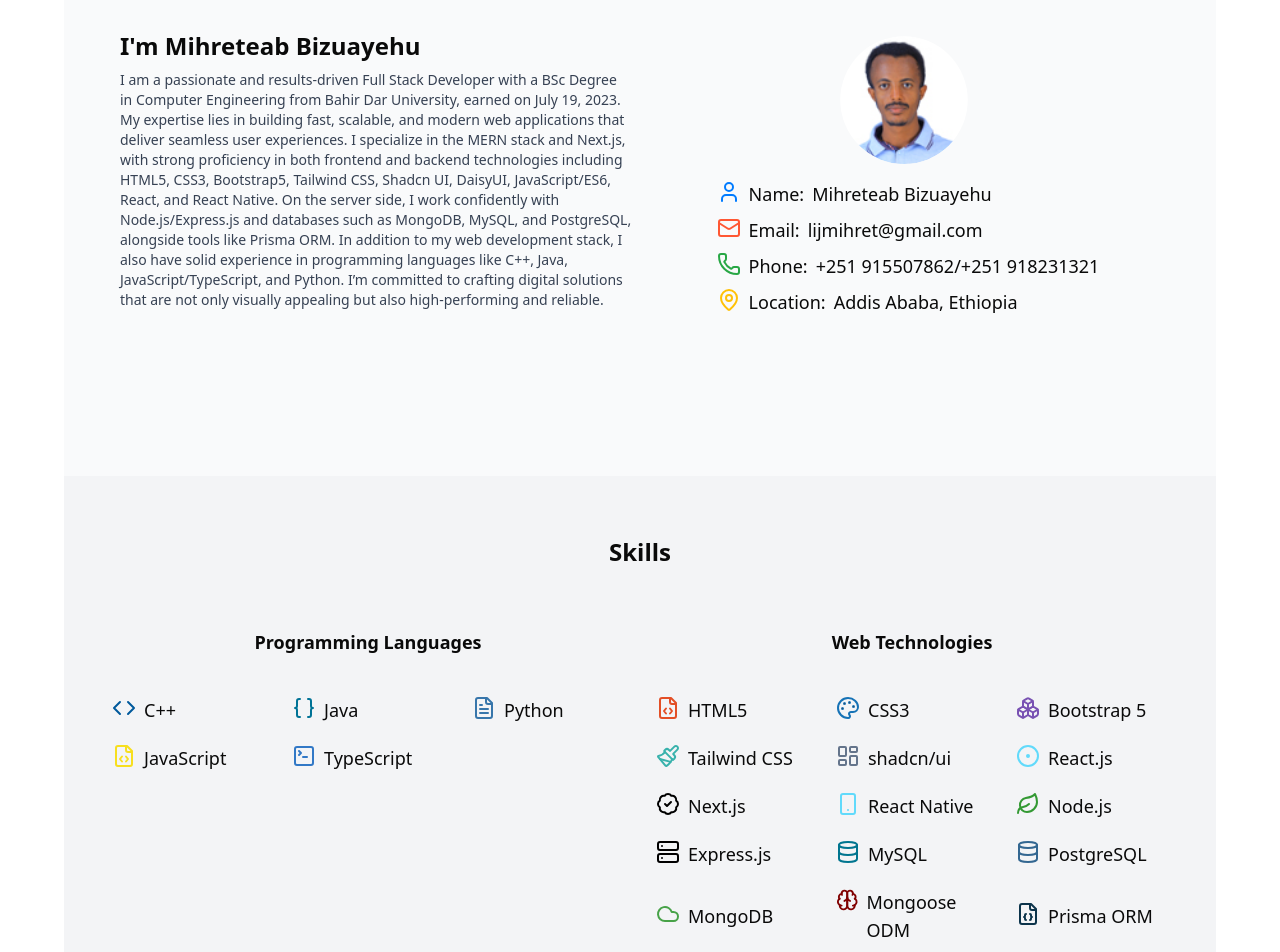
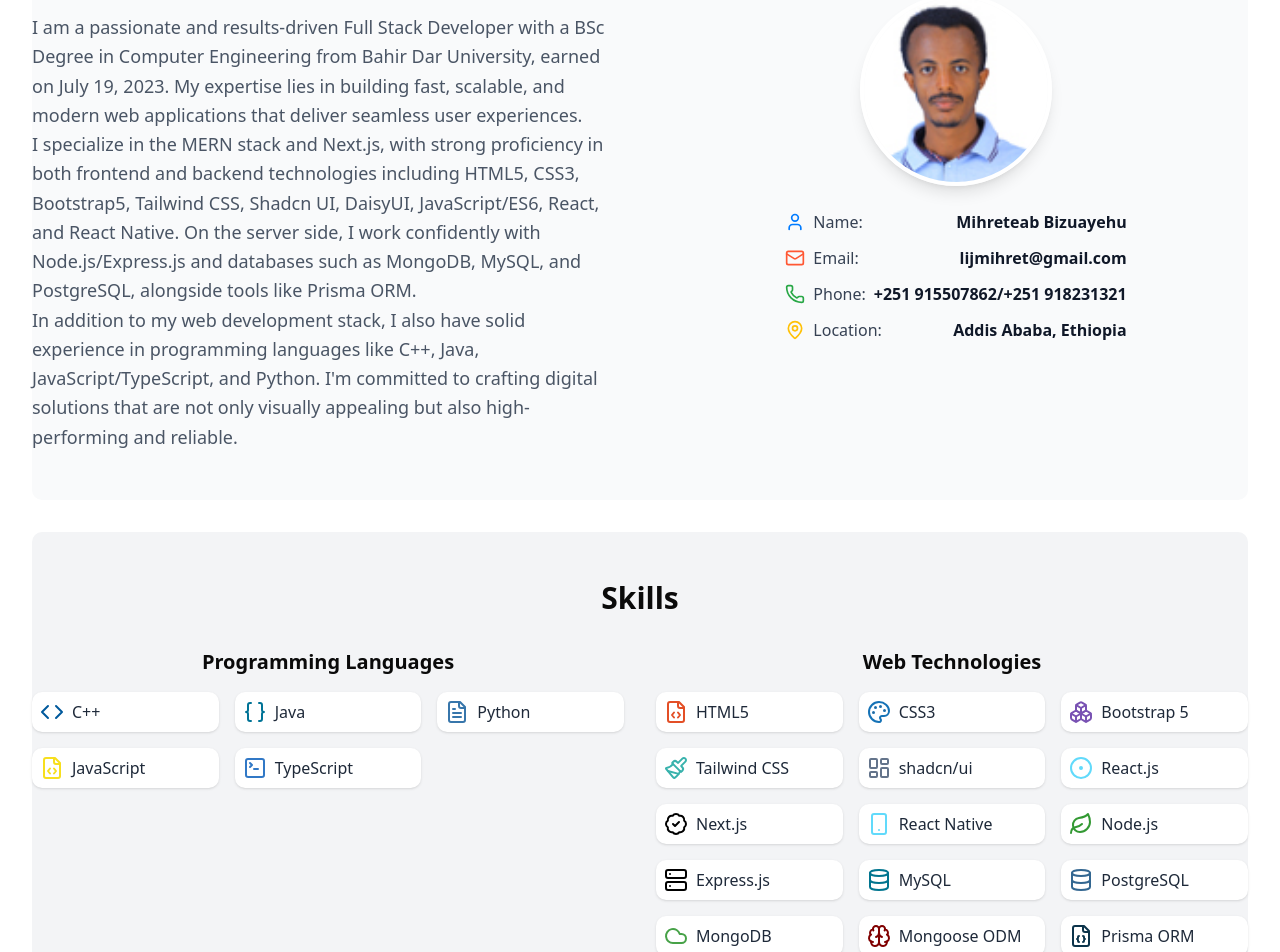
Before and after one commit to Mihreteab-Bizuayehu/mihreteab, a Next.js app: page /about in a window 1280 px wide. Shown: the part 240-1192 px from the top of the page. Built offline with nearby package versions, Linux system fonts and the light colour scheme; no server answers; the database is empty.

Commit message:
refactoring about page

```diff
--- a/app/(pages)/about/page.tsx
+++ b/app/(pages)/about/page.tsx
@@ -10,60 +10,74 @@ import Loading from '@/components/loading';
 export const metadata: Metadata = {
   title: 'About-MeraBizu',
 };
+
 export default async function About() {
   const certificates = await getCertificates();
+
   return (
-    <div className="flex flex-col justify-center w-[90%] mx-auto items-center">
-      <div className="bg-gray-50 flex flex-col gap-4 p-4 mx-auto items-center dark:bg-gray-900 dark:text-white">
-        <h1 className="text-2xl font-bold">About Me</h1>
-        <div className="flex flex-col-reverse sm:flex-row   w-full sm:h-[70vh] gap-4 items-center justify-between px-3 sm:px-10">
-          <section className="flex flex-col items-center sm:w-1/2">
-            <div className="flex flex-col gap-2 mb-5">
-              <h1 className="text-2xl font-bold">
-                I&apos;m Mihreteab Bizuayehu
-              </h1>
-              <p className="text-sm text-gray-700 dark:text-gray-200">
+    <div className="flex flex-col justify-center w-full max-w-7xl mx-auto px-4 sm:px-6 lg:px-8">
+      <div className="bg-gray-50 dark:bg-gray-900 dark:text-white py-8 sm:py-12 rounded-lg">
+        <div className="flex flex-col lg:flex-row gap-8 lg:gap-12 items-center">
+          <section className="w-full lg:w-1/2 space-y-6">
+            <h1 className="text-3xl sm:text-4xl font-bold leading-tight">
+              About Me
+            </h1>
+            <h2 className="text-2xl sm:text-3xl font-semibold text-gray-800 dark:text-gray-100">
+              I'm Mihreteab Bizuayehu
+            </h2>
+            <div className="prose dark:prose-invert max-w-none text-gray-600 dark:text-gray-300">
+              <p className="text-base sm:text-lg leading-relaxed">
                 I am a passionate and results-driven Full Stack Developer with a
                 BSc Degree in Computer Engineering from Bahir Dar University,
                 earned on July 19, 2023. My expertise lies in building fast,
                 scalable, and modern web applications that deliver seamless user
-                experiences. I specialize in the MERN stack and Next.js, with
-                strong proficiency in both frontend and backend technologies
-                including HTML5, CSS3, Bootstrap5, Tailwind CSS, Shadcn UI,
-                DaisyUI, JavaScript/ES6, React, and React Native. On the server
-                side, I work confidently with Node.js/Express.js and databases
-                such as MongoDB, MySQL, and PostgreSQL, alongside tools like
-                Prisma ORM. In addition to my web development stack, I also have
-                solid experience in programming languages like C++, Java,
-                JavaScript/TypeScript, and Python. I’m committed to crafting
+                experiences.
+              </p>
+              <p className="text-base sm:text-lg leading-relaxed">
+                I specialize in the MERN stack and Next.js, with strong
+                proficiency in both frontend and backend technologies including
+                HTML5, CSS3, Bootstrap5, Tailwind CSS, Shadcn UI, DaisyUI,
+                JavaScript/ES6, React, and React Native. On the server side, I
+                work confidently with Node.js/Express.js and databases such as
+                MongoDB, MySQL, and PostgreSQL, alongside tools like Prisma ORM.
+              </p>
+              <p className="text-base sm:text-lg leading-relaxed">
+                In addition to my web development stack, I also have solid
+                experience in programming languages like C++, Java,
+                JavaScript/TypeScript, and Python. I'm committed to crafting
                 digital solutions that are not only visually appealing but also
                 high-performing and reliable.
               </p>
             </div>
           </section>
 
-          <section className="flex flex-col items-center sm:w-1/2">
-            <div className="flex flex-col items-center justify-center gap-4">
-              <div className="relative overflow-hidden w-32 h-32 rounded-full">
+          <section className="w-full lg:w-1/2 flex justify-center">
+            <div className="flex flex-col items-center space-y-6 max-w-md">
+              <div className="relative w-40 h-40 sm:w-48 sm:h-48 rounded-full overflow-hidden border-4 border-white dark:border-gray-700 shadow-lg">
                 <Image
                   src={mera}
+                  alt="Profile Image"
                   fill
-                  alt={'Profile Image'}
-                  className="w-full h-full object-cover rounded-full mb-2"
+                  className="object-cover"
                   priority
+                  sizes="(max-width: 768px) 100vw, 50vw"
                 />
               </div>
-              <ul>
+              <ul className="space-y-3 w-full">
                 {user.map((item, index) => (
                   <li
                     key={index}
-                    className="flex flex-col sm:flex-row items-center sm:mb-2 mb-5"
+                    className="flex flex-col sm:flex-row items-start sm:items-center gap-2"
                   >
-                    <span className="ml-2 font-medium text-lg flex gap-2">
-                      <item.icon color={item.color} size={item.size} />
-                      {item.label}
+                    <span className="flex items-center text-gray-700 dark:text-gray-300">
+                      <item.icon
+                        color={item.color}
+                        size={20}
+                        className="mr-2"
+                      />
+                      <span className="font-medium">{item.label}</span>
                     </span>
-                    <span className="ml-2 font-medium text-lg">
+                    <span className="sm:ml-auto text-gray-900 dark:text-white font-semibold">
                       {item.content}
                     </span>
                   </li>
@@ -74,35 +88,41 @@ export default async function About() {
         </div>
       </div>
 
-      <div className="bg-gray-100 px-3 sm:px-10 sm:py-15 py-5  h-auto w-full dark:bg-gray-950 dark:text-white">
-        <section className="flex flex-col items-center w-full">
-          <h3 className="text-2xl font-bold mb-5">Skills</h3>
-          <div className="flex flex-col sm:flex-row gap-4 sm:mt-10 w-full">
-            <div className="flex flex-col items-center sm:w-1/2">
-              <h2 className="mb-5 sm:mb-10 text-lg font-bold">
+      <div className="bg-gray-100 dark:bg-gray-950 dark:text-white py-8 sm:py-12 rounded-lg mt-8">
+        <section className="space-y-8">
+          <h3 className="text-3xl font-bold text-center">Skills</h3>
+          <div className="grid grid-cols-1 md:grid-cols-2 gap-8">
+            <div className="space-y-4">
+              <h2 className="text-xl font-bold text-center">
                 Programming Languages
               </h2>
-              <ul className="w-full grid grid-cols-2 sm:grid-cols-3 sm:gap-3">
+              <ul className="grid grid-cols-2 sm:grid-cols-3 gap-4">
                 {iconsConfig.programmingLanguages.map((item, index) => (
-                  <li key={index} className="flex items-center sm:mb-2 mb-5">
-                    <span className="ml-2 text-lg flex gap-2">
+                  <li
+                    key={index}
+                    className="flex items-center p-2 rounded-lg bg-white dark:bg-gray-800 shadow-sm"
+                  >
+                    <span className="flex items-center text-gray-800 dark:text-gray-200">
                       {item.icon}
-                      {item.label}
+                      <span className="ml-2">{item.label}</span>
                     </span>
                   </li>
                 ))}
               </ul>
             </div>
-            <div className="flex flex-col items-center sm:w-1/2">
-              <h2 className="mb-5 sm:mb-10 text-lg font-bold">
+            <div className="space-y-4">
+              <h2 className="text-xl font-bold text-center">
                 Web Technologies
               </h2>
-              <ul className="w-full grid grid-cols-2 sm:grid-cols-3 sm:gap-3">
+              <ul className="grid grid-cols-2 sm:grid-cols-3 gap-4">
                 {iconsConfig.webTechnologies.map((item, index) => (
-                  <li key={index} className="flex items-center sm:mb-2 mb-5">
-                    <span className="ml-2 text-lg flex gap-2">
+                  <li
+                    key={index}
+                    className="flex items-center p-2 rounded-lg bg-white dark:bg-gray-800 shadow-sm"
+                  >
+                    <span className="flex items-center text-gray-800 dark:text-gray-200">
                       {item.icon}
-                      {item.label}
+                      <span className="ml-2">{item.label}</span>
                     </span>
                   </li>
                 ))}
@@ -113,10 +133,10 @@ export default async function About() {
       </div>
 
       <Suspense fallback={<Loading />}>
-        <div className="w-full bg-gray-50 px-3 sm:px-10 sm:py-15 py-5  h-auto dark:bg-gray-900 dark:text-white">
-          <section className="flex flex-col items-center">
-            <h3 className="text-2xl font-bold mb-5">Certificates</h3>
-            <div className="grid grid-cols-1 md:grid-cols-2 gap-4 sm:mt-10">
+        <div className="bg-gray-50 dark:bg-gray-900 dark:text-white py-8 sm:py-12 rounded-lg mt-8">
+          <section className="space-y-8">
+            <h3 className="text-3xl font-bold text-center">Certificates</h3>
+            <div className="grid grid-cols-1 md:grid-cols-2 gap-6">
               {Array.isArray(certificates) ? (
                 certificates.map((certificate) => (
                   <FetchCertificate
@@ -125,7 +145,7 @@ export default async function About() {
                   />
                 ))
               ) : (
-                <p className="text-red-500">{certificates.error}</p>
+                <p className="text-red-500 text-center">{certificates.error}</p>
               )}
             </div>
           </section>
--- a/app/page.tsx
+++ b/app/page.tsx
@@ -80,46 +80,47 @@ export default async function Home() {
       </Suspense>
 
       <Suspense fallback={<Loading />}>
-        <div className="w-full bg-gray-50 sm:px-10 px-3 py-15 h-auto dark:bg-gray-950 dark:text-white">
-          <section className="flex flex-col items-center">
-            <h3 className="text-lg font-semibold mb-3 capitalize">Portfolio</h3>
-            <h2 className="text-2xl font-bold border-b-4 border-orange-500 capitalize">
+        <div className="w-full bg-gray-50 px-4 sm:px-8 md:px-10 py-12 md:py-16 dark:bg-gray-950 dark:text-white">
+          <section className="flex flex-col items-center mx-auto max-w-7xl">
+            <h3 className="text-base sm:text-lg font-semibold mb-2 sm:mb-3 capitalize">
+              Portfolio
+            </h3>
+            <h2 className="text-xl sm:text-2xl md:text-3xl font-bold border-b-4 border-orange-500 capitalize">
               My Portfolios
             </h2>
 
             <Carousel
               orientation="horizontal"
-              className="mt-20 w-full max-w-3xl rounded-lg"
+              className="mt-10 sm:mt-16 md:mt-20 w-full max-w-4xl rounded-lg"
             >
               <CarouselContent>
                 {Array.isArray(portfolios) &&
                   portfolios.map((portfolio) => (
                     <CarouselItem
                       key={portfolio.id}
-                      className="relative w-[50vw] lg:min-w-4xl md:min-w-3xl h-64 md:h-80 lg:h-96 overflow-hidden rounded-lg
-            hover:scale-105 transition-transform duration-500 ease-in-out hover:shadow-2xl"
+                      className="relative w-full sm:w-[80vw] md:w-[60vw] lg:w-[50vw] h-48 sm:h-64 md:h-72 lg:h-80 xl:h-96 overflow-hidden rounded-lg
+              hover:scale-[1.02] transition-transform duration-300 ease-in-out hover:shadow-lg"
                     >
-                      <div className="absolute flex flex-col items-center justify-center w-full h-full transition-opacity duration-500">
-                        <div className="relative w-full h-64 md:h-80 lg:h-96 overflow-hidden rounded-lg">
+                      <div className="relative w-full h-full overflow-hidden rounded-lg">
                         <Image
                           src={portfolio.imageUrl}
                           alt={portfolio.title}
                           fill
-                            className="object-cover rounded-lg transition-transform duration-500 ease-in-out hover:scale-110"
+                          sizes="(max-width: 640px) 100vw, (max-width: 768px) 80vw, (max-width: 1024px) 60vw, 50vw"
+                          className="object-cover rounded-lg transition-transform duration-300 ease-in-out hover:scale-105"
                           priority
                         />
                       </div>
-                      </div>
 
                       <div
-                        className="absolute w-full h-full flex justify-center items-center bg-black bg-opacity-60 backdrop-blur-md
-            transition-opacity duration-500 ease-in-out opacity-0 hover:opacity-100 px-30"
+                        className="absolute inset-0 flex justify-center items-center bg-black/50 backdrop-blur-sm
+                transition-opacity duration-300 ease-in-out opacity-0 hover:opacity-100 p-4 sm:p-6"
                       >
-                        <div className="flex flex-col justify-center items-center text-white text-center px-5 gap-5">
-                          <h3 className="text-xl font-semibold transition-transform duration-500 translate-y-5 hover:translate-y-0">
+                        <div className="flex flex-col justify-center items-center text-white text-center max-w-md mx-auto gap-2 sm:gap-3 md:gap-4">
+                          <h3 className="text-sm sm:text-base md:text-lg lg:text-xl font-semibold transition-transform duration-300 translate-y-4 group-hover:translate-y-0">
                             {portfolio.title}
                           </h3>
-                          <p className="text-sm opacity-80 transition-opacity duration-500 hover:opacity-100">
+                          <p className="text-xs sm:text-sm md:text-base opacity-90 transition-opacity duration-300">
                             {portfolio.description}
                           </p>
                         </div>
@@ -127,8 +128,8 @@ export default async function Home() {
                     </CarouselItem>
                   ))}
               </CarouselContent>
-              <CarouselPrevious />
-              <CarouselNext />
+              <CarouselPrevious className="hidden sm:flex" />
+              <CarouselNext className="hidden sm:flex" />
             </Carousel>
           </section>
         </div>
--- a/components/CertificateCard.tsx
+++ b/components/CertificateCard.tsx
@@ -38,7 +38,9 @@ export default function FetchCertificate({
         </CardTitle>
       </CardHeader>
       <CardContent className="px-4">
-        <p className={`text-sm text-gray-700 dark:text-gray-300 ${clip}`}>
+        <p
+          className={`text-xs sm:text-sm md:text-base text-gray-700 dark:text-gray-300 ${clip}`}
+        >
           {certificate.description}
         </p>
       </CardContent>
--- a/components/ProjectCard.tsx
+++ b/components/ProjectCard.tsx
@@ -34,7 +34,7 @@ export default function FetchProject({ project }: { project: ProjectTypes }) {
           </CardTitle>
         </CardHeader>
         <CardContent className="px-4 pb-2">
-          <p className="text-sm text-gray-600 line-clamp-3 leading-relaxed dark:text-gray-300">
+          <p className="text-xs sm:text-sm md:text-base text-gray-600 line-clamp-3 leading-relaxed dark:text-gray-300">
             {project.description}
           </p>
         </CardContent>
--- a/components/SkillCard.tsx
+++ b/components/SkillCard.tsx
@@ -24,7 +24,11 @@ export default function FetchSkill({ skill }: { skill: SkillTypes }) {
         </CardTitle>
       </CardHeader>
       <CardContent>
-        <p className={`text-sm text-gray-700 dark:text-gray-300 ${clip}`}>{skill.description}</p>
+        <p
+          className={`text-xs sm:text-sm md:text-base text-gray-700 dark:text-gray-300 ${clip}`}
+        >
+          {skill.description}
+        </p>
       </CardContent>
       <CardFooter>
         <Button
```
Lines whose indentation alone changed are shown as unchanged.
